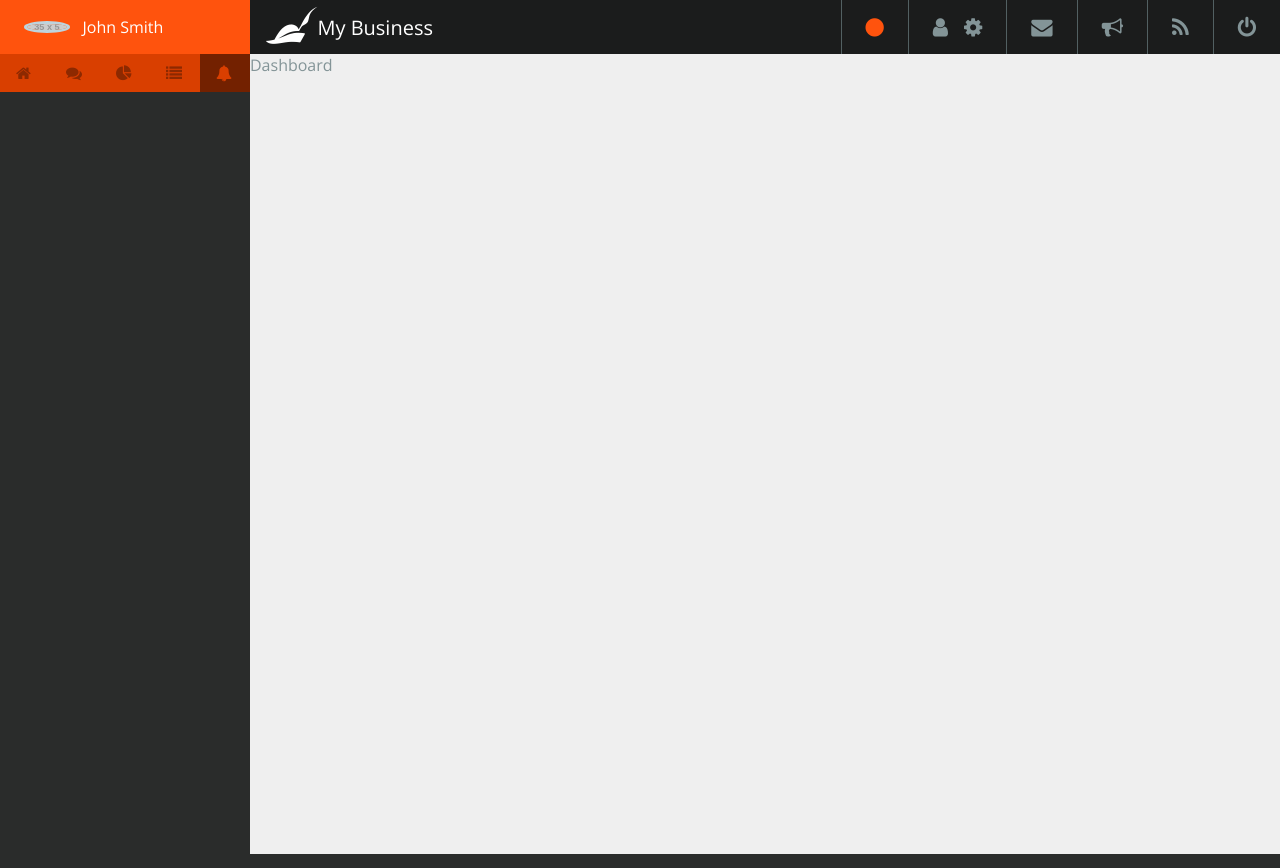
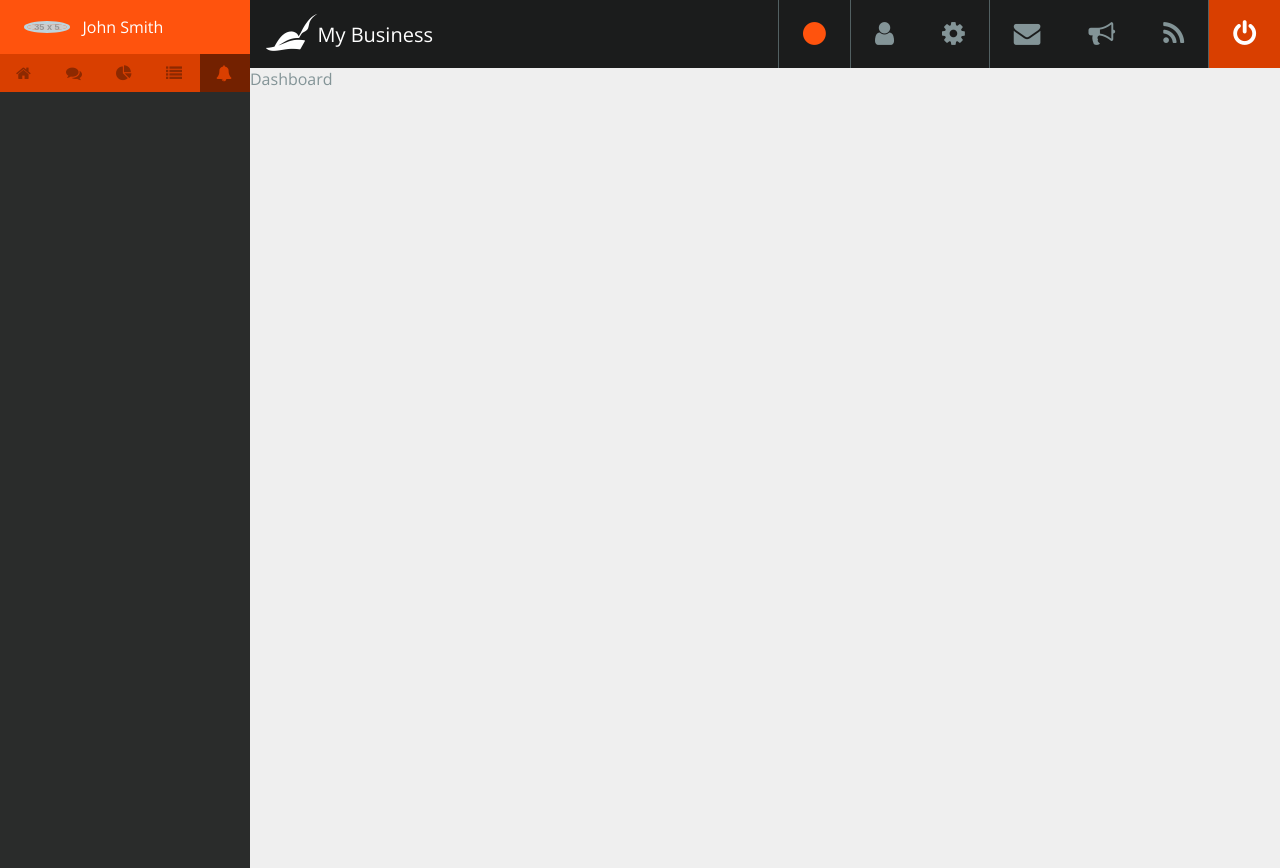
Before and after one commit to keshaldesai/adminui, a React (Create React App) app: page /dashboard in a window 1280 px wide. Built offline with nearby package versions, Linux system fonts and the light colour scheme; no server answers.

Commit message:
finished basic header styling

```diff
--- a/src/components/Header/Header.js
+++ b/src/components/Header/Header.js
@@ -10,23 +10,31 @@ class Header extends Component {
         </div>
         <div className="settings">
           <div className="color-settings header-item">
-            <i className="fa fa-circle fa-lg" aria-hidden="true" />
+            <i
+              className="fa fa-circle fa-lg header-button"
+              aria-hidden="true"
+            />
           </div>
           <div className="gen-settings header-item">
-            <i className="fa fa-user fa-lg" aria-hidden="true" />
-            <i className="fa fa-cog fa-lg" aria-hidden="true" />
+            <i className="fa fa-user fa-lg header-button" aria-hidden="true" />
+            <i className="fa fa-cog fa-lg header-button" aria-hidden="true" />
           </div>
-          <div className="mail-quickicon header-item">
-            <i className="fa fa-envelope fa-lg" aria-hidden="true" />
-          </div>
-          <div className="alert-quickicon header-item">
-            <i className="fa fa-bullhorn fa-lg" aria-hidden="true" />
-          </div>
-          <div className="feed-quickicon header-item">
-            <i className="fa fa-rss fa-lg" aria-hidden="true" />
+          <div className="notifs header-item">
+            <i
+              className="fa fa-envelope fa-lg header-button"
+              aria-hidden="true"
+            />
+            <i
+              className="fa fa-bullhorn fa-lg header-button"
+              aria-hidden="true"
+            />
+            <i className="fa fa-rss fa-lg header-button" aria-hidden="true" />
           </div>
           <div className="logout header-item">
-            <i className="fa fa-power-off fa-lg" aria-hidden="true" />
+            <i
+              className="fa fa-power-off fa-lg header-button"
+              aria-hidden="true"
+            />
           </div>
         </div>
       </div>
--- a/src/styles/Header/_header.scss
+++ b/src/styles/Header/_header.scss
@@ -3,6 +3,7 @@
   display: flex;
   flex-flow: row nowrap;
   align-items: center;
+  font-size: 20px;
   .logo {
     color: white;
     font-size: 20px;
@@ -19,10 +20,13 @@
     text-align: center;
     .header-item {
       border-left: 1px solid darken(#839497, 20%);
-      padding: 16px 24px;
     }
-    .fa-user {
-      padding-right: 16px;
+    .header-button {
+      padding: 24px 24px;
+      cursor: pointer;
+    }
+    .header-button:hover {
+      color: white;
     }
   }
 }
@@ -30,3 +34,13 @@
 .color-settings {
   color: #ff530d;
 }
+
+.logout {
+  background-color: #d93f00;
+  color: white;
+  font-weight: bolder;
+  &:hover {
+    transition: background-color 300ms;
+    background-color: lighten(#d93f00, 10%);
+  }
+}
```
